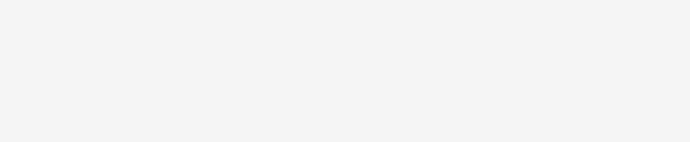
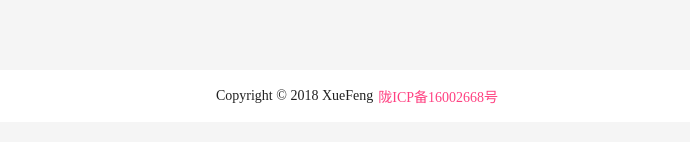
Before and after one commit to w-xuefeng/kcalbTimeLine, an Angular app: page / in a window 1280 px wide. Shown: the part 600-742 px from the top of the page, without its empty margins (283-973 px from the left). Built offline with nearby package versions, Linux system fonts and the light colour scheme; no server answers.

Commit message:
fix: add bottom backup

```diff
--- a/src/app/mian/main.props.ts
+++ b/src/app/mian/main.props.ts
@@ -1,4 +1,5 @@
 export class MainProps {
+    public year = (new Date()).getFullYear();
     public style: any = {
         wrap: {},
         node: {},
--- a/src/app/mian/mian.component.css
+++ b/src/app/mian/mian.component.css
@@ -2,6 +2,27 @@
   width: 50%;
   margin: 150px auto;
   transition: all 300ms linear;
+}
+
+.bottom {
+  box-sizing: border-box;
+  padding: 16px;
+  font-size: 14px;
+  width: 100%;
+  display: flex;
+  justify-content: center;
+  align-items: center;
+  background-color: #fff;
+  color: rgba(0, 0, 0, 0.87);
+}
+
+.bottom span {
+  margin-right: 5px;
+}
+
+.bottom a {
+  color: #ff4081;
+  text-decoration: none;
 }
 
 @media screen and (max-width: 600px) {
@@ -10,4 +31,7 @@
     margin: 20px auto;
     transition: all 300ms linear;
   }
+  .bottom {
+    font-size: 12px;
+  }
 }
--- a/src/app/mian/mian.component.html
+++ b/src/app/mian/mian.component.html
@@ -1,4 +1,8 @@
 <div class="main_wrap">
   <app-time-line [style]="style" [headConfig]="headConfig" [hostHead]="hostHead" [data]="data"></app-time-line>
 </div>
+<div class="bottom">
+  <span>Copyright © {{ year }} XueFeng </span>
+  <a href="http://beian.miit.gov.cn" target="_blank">陇ICP备16002668号</a>
+</div>
 <app-backtop></app-backtop>
```
Also changed, not shown: 4 other files (tests, documents, lock files or other folders).
